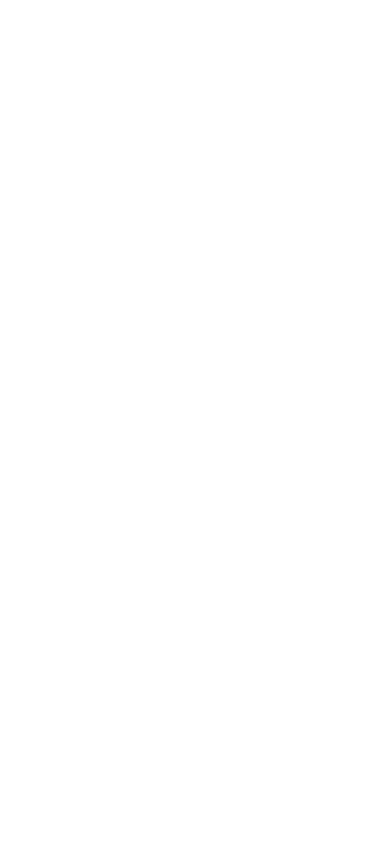
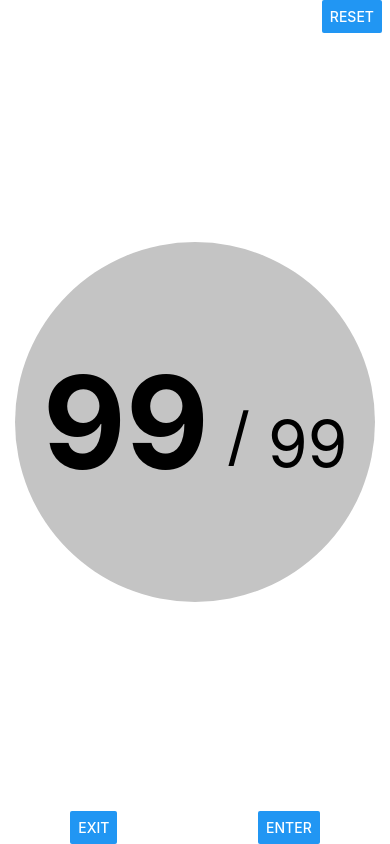
Before and after one commit to sunkibaek/tiny-visitor-counter, a React Native app: screen / in a window 390 px wide. Built offline with nearby package versions, Linux system fonts and the light colour scheme.

Commit message:
Add components with mocked data

```diff
--- a/src/screens/HomeScreen/ControlSection.js
+++ b/src/screens/HomeScreen/ControlSection.js
@@ -1,3 +1,17 @@
-const ControlSection = () => null;
+import { Button, View, StyleSheet } from "react-native";
+
+const styles = StyleSheet.create({
+  container: {
+    flexDirection: "row",
+    justifyContent: "space-around",
+  },
+});
+
+const ControlSection = () => (
+  <View style={styles.container}>
+    <Button title="Exit" />
+    <Button title="Enter" />
+  </View>
+);
 
 export default ControlSection;
--- a/src/screens/HomeScreen/CounterSection.js
+++ b/src/screens/HomeScreen/CounterSection.js
@@ -1,3 +1,51 @@
-const CounterSection = () => null;
+import { StyleSheet, Text, View } from "react-native";
+
+const styles = StyleSheet.create({
+  container: {
+    alignItems: "center",
+    flex: 1,
+    justifyContent: "center",
+  },
+  currentVisitorText: {
+    fontSize: 128,
+    fontWeight: "bold",
+  },
+  divider: {
+    fontSize: 64,
+    lineHeight: 128,
+  },
+  maxVisitorText: {
+    fontSize: 64,
+    lineHeight: 128,
+    marginBottom: -8,
+  },
+  row: {
+    flexDirection: "row",
+    alignItems: "flex-end",
+  },
+  circle: {
+    alignItems: "center",
+    justifyContent: "center",
+    backgroundColor: "#C4C4C4",
+    width: 360,
+    height: 360,
+    borderRadius: 180,
+  },
+});
+
+const CounterSection = () => {
+  return (
+    <View style={styles.container}>
+      <View style={styles.circle}>
+        <View style={styles.row}>
+          <Text style={styles.currentVisitorText}>99</Text>
+
+          <Text style={styles.divider}> / </Text>
+          <Text style={styles.maxVisitorText}>99</Text>
+        </View>
+      </View>
+    </View>
+  );
+};
 
 export default CounterSection;
--- a/src/screens/HomeScreen/HeaderSection.js
+++ b/src/screens/HomeScreen/HeaderSection.js
@@ -1,3 +1,17 @@
-const HeaderSection = () => null;
+import { Button, StyleSheet, View } from "react-native";
+
+const styles = StyleSheet.create({
+  container: {
+    flexDirection: "row",
+    justifyContent: "flex-end",
+    paddingHorizontal: 8,
+  },
+});
+
+const HeaderSection = () => (
+  <View style={styles.container}>
+    <Button title="Reset" />
+  </View>
+);
 
 export default HeaderSection;
--- a/src/screens/HomeScreen/index.js
+++ b/src/screens/HomeScreen/index.js
@@ -1,15 +1,23 @@
-import { View } from "react-native";
+import { SafeAreaView, StyleSheet } from "react-native";
 
 import HeaderSection from "./HeaderSection";
 import CounterSection from "./CounterSection";
 import ControlSection from "./ControlSection";
 
+const styles = StyleSheet.create({
+  container: {
+    flex: 1,
+  },
+});
+
 const HomeScreen = () => (
-  <View>
+  <SafeAreaView style={styles.container}>
     <HeaderSection />
+
     <CounterSection />
+
     <ControlSection />
-  </View>
+  </SafeAreaView>
 );
 
 export default HomeScreen;
```
